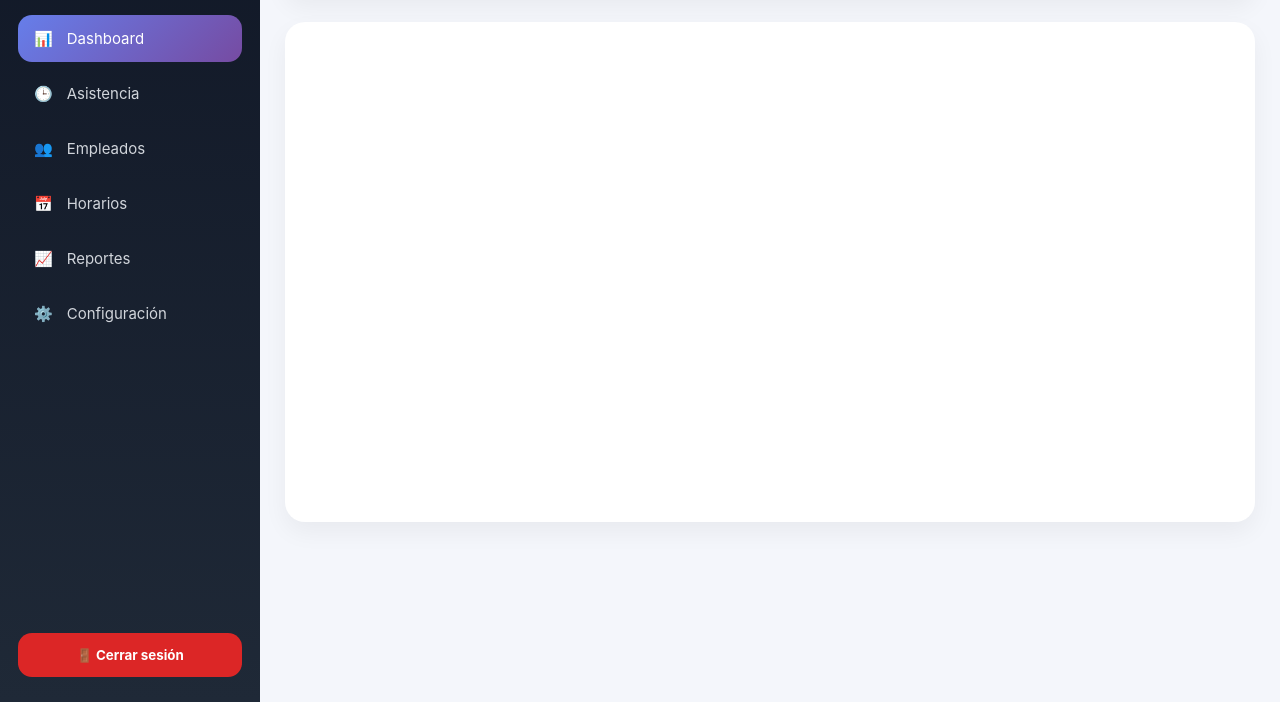
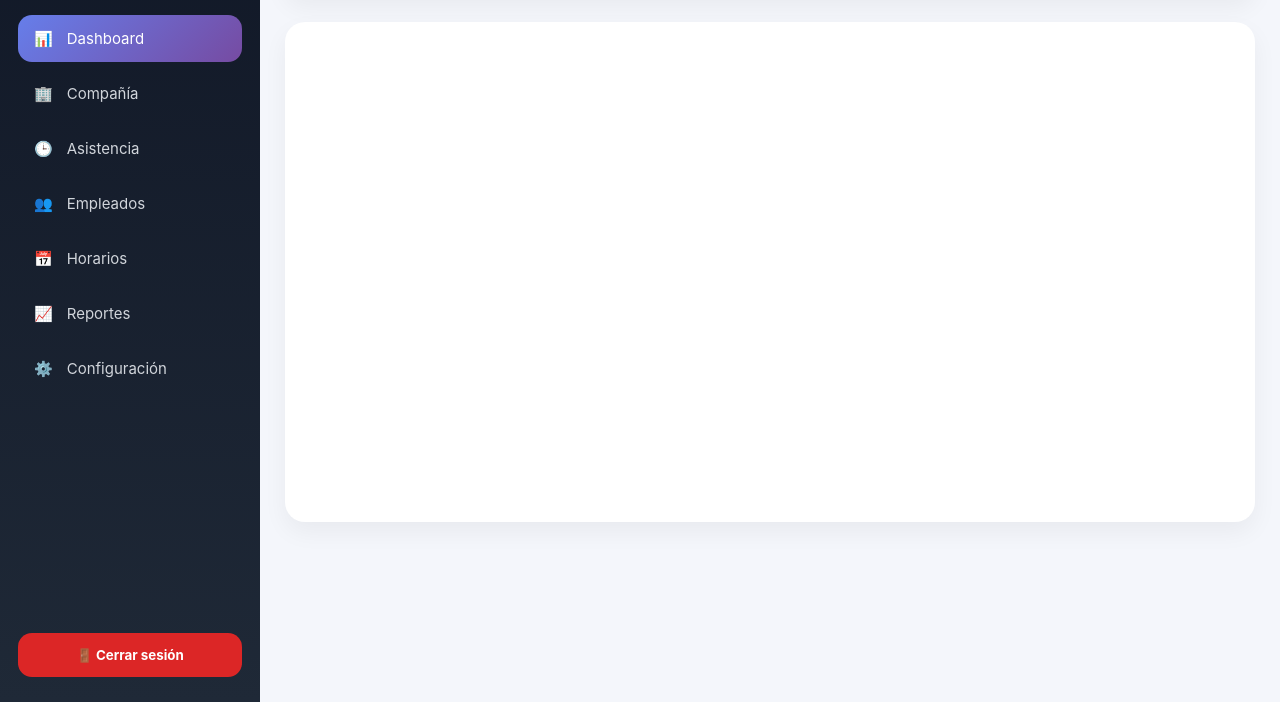
Before and after one commit to zavalachumpitazoscar/control-asistencia, a plain HTML site: page inicio.html in a window 1280 px wide. Shown: the part 98-800 px from the top of the page. Drawn offline with Linux system fonts and the light colour scheme; no server answers.

Commit message:
Update inicio.html

```diff
--- a/inicio.html
+++ b/inicio.html
@@ -56,22 +56,19 @@
         <nav class="menu">
 
 
-            <button
-            class="item activo"
-            data-vista="dashboard">
-
-
+            <button class="item activo" data-vista="dashboard">
                 <span>
                     📊
                 </span>
-
                 Dashboard
-
-
             </button>
 
-
-
+            <button class="item" data-vista="compania">
+                <span>
+                    🏢
+                </span>
+                Compañía
+            </button>
 
             <button
             class="item"
```
